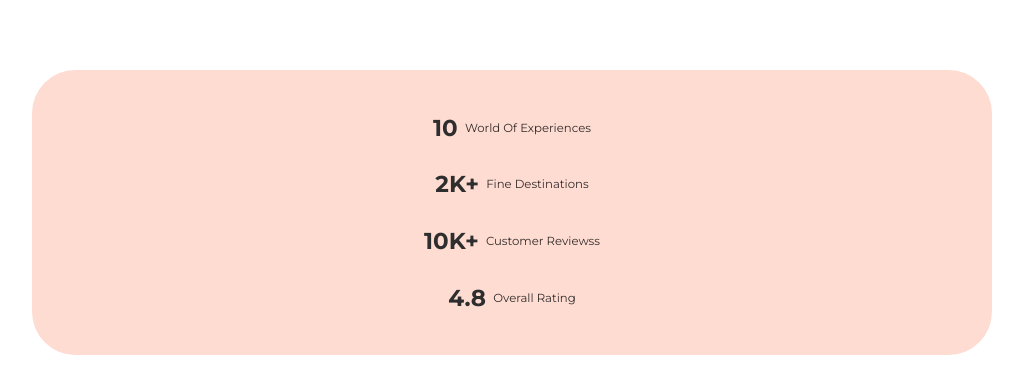
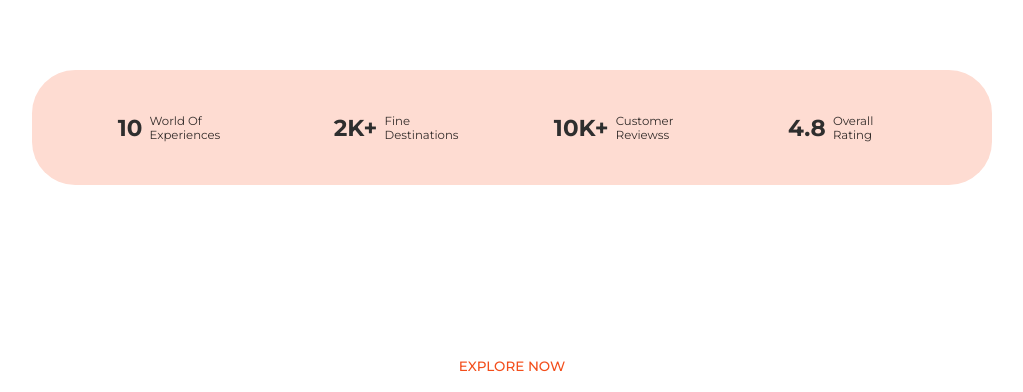
Before and after one commit to AhmedSaadRF/Trips-Website, a React (Vite) app: page / in a window 1280 px wide. Shown: the part 776-1168 px from the top of the page, without its empty margins (128-1151 px from the left). Built offline with nearby package versions, Linux system fonts and the light colour scheme.

Commit message:
Upload Project

```diff
--- a/src/components/Middle/Middle.css
+++ b/src/components/Middle/Middle.css
@@ -41,5 +41,16 @@
 }
 .middle .secContainer .grid span p {
   opacity: 0.8;
-  min-width: 80px;
+  max-width: 80px;
+}
+
+@media screen and (min-width: 640px) {
+  .middle .secContainer .grid {
+    grid-template-columns: repeat(3, 1fr);
+  }
+}
+@media screen and (min-width: 800px) {
+  .middle .secContainer .grid {
+    grid-template-columns: repeat(4, 1fr);
+  }
 }/*# sourceMappingURL=Middle.css.map */
```
